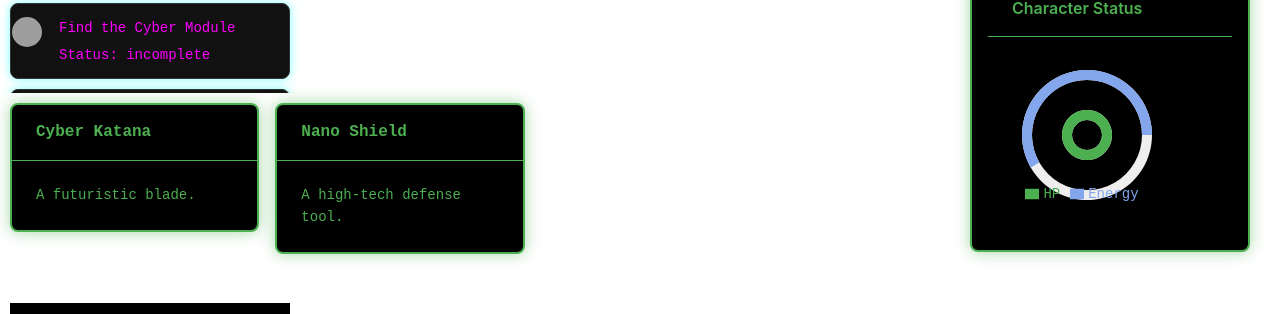
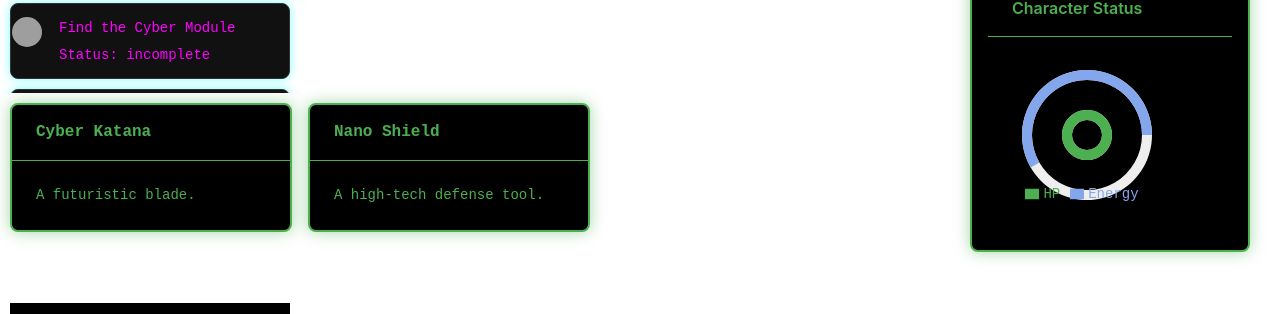
Before and after one commit to WhiteMasky/future-ui, a React (Create React App) app: page / in a window 1280 px wide. Shown: the part 807-1121 px from the top of the page. Built offline with nearby package versions, Linux system fonts and the light colour scheme; grey boxes are pictures that could not be loaded.

Commit message:
fix the width and high

```diff
--- a/src/App.js
+++ b/src/App.js
@@ -424,6 +424,7 @@ export default function App() {
     }));
   };
 
+
   return (
     <div style={{ position: 'relative', width: '100vw', height: '100vh' }}>
 
@@ -498,7 +499,7 @@ export default function App() {
         </Draggable>
 
         <Draggable>
-          <div style={{ position: 'absolute', top: '900px', width: '800px', backgroundColor: '#fff', padding: '10px', borderRadius: '10px' }}>
+          <div style={{ position: 'absolute', top: '900px', width: '600px', backgroundColor: '#fff', padding: '10px', borderRadius: '10px' }}>
             <Inventory />
           </div>
         </Draggable>
--- a/src/game-components/DialogueBox.js
+++ b/src/game-components/DialogueBox.js
@@ -45,7 +45,7 @@ const DialogueBox = () => {
   };
 
   return (
-    <div className="flex justify-center items-center h-screen bg-black">
+    <div className="flex justify-center items-center h-screen h-120 bg-black" style={{ height: '80px' }}>
       <Button className="bg-green-500 hover:bg-green-700 text-white font-bold py-2 px-4 rounded" onClick={showModal}>
         Open Dialogue
       </Button>
--- a/src/game-components/Inventory.js
+++ b/src/game-components/Inventory.js
@@ -7,9 +7,10 @@ const items = [
 
 function Inventory() {
   return (
+      <div>
     <Row gutter={16}>
       {items.map((item, index) => (
-        <Col span={8} key={index}>
+        <Col span={12} key={index}>
           <Card
             title={item.name}
             className="transition-all duration-200"
@@ -40,6 +41,7 @@ function Inventory() {
         </Col>
       ))}
     </Row>
+      </div>
   );
 }
 
```
